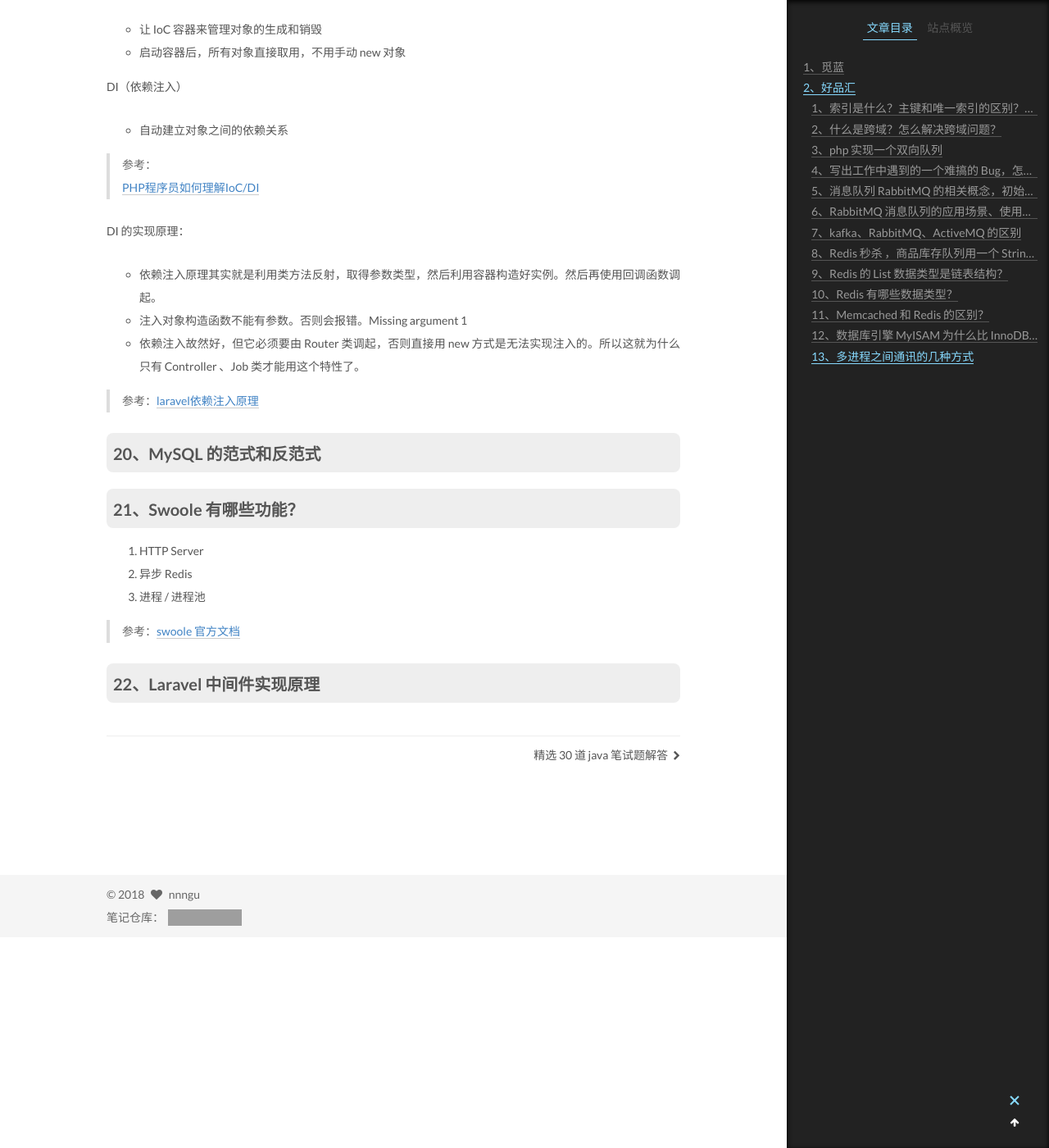
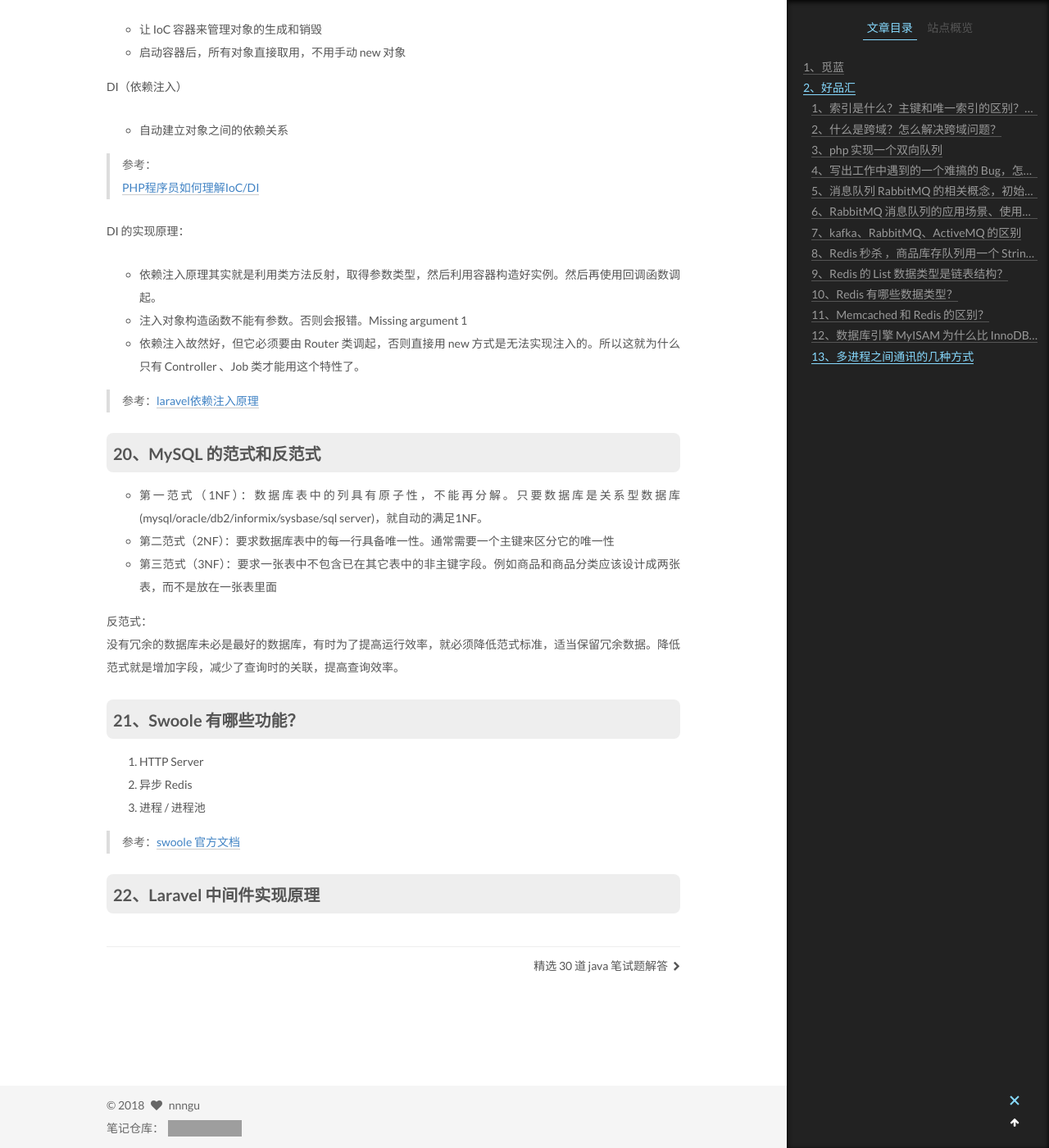
Before and after one commit to nnngu/LearningNotes, a Jekyll site: the page built from _posts/2018-06-05-PHP 面试题收集.md, in a window 1280 px wide and 1400 px high, scrolled down 12159 px. Shown: the whole window at 82% size. Built offline with Jekyll 4.4.1, drawn with Linux system fonts in a browser that asks for light colours; grey boxes are pictures that could not be loaded.

Commit message:
修改文件: _posts/2018-06-05-PHP 面试题收集.md

```diff
--- a/_posts/2018-06-05-PHP 面试题收集.md
+++ b/_posts/2018-06-05-PHP 面试题收集.md
@@ -444,7 +444,12 @@ DI 的实现原理：
 
 ### 20、MySQL 的范式和反范式
 
+- 第一范式（1NF）：数据库表中的列具有原子性，不能再分解。只要数据库是关系型数据库(mysql/oracle/db2/informix/sysbase/sql server)，就自动的满足1NF。
+- 第二范式（2NF）：要求数据库表中的每一行具备唯一性。通常需要一个主键来区分它的唯一性
+- 第三范式（3NF）：要求一张表中不包含已在其它表中的非主键字段。例如商品和商品分类应该设计成两张表，而不是放在一张表里面
 
+反范式：
+没有冗余的数据库未必是最好的数据库，有时为了提高运行效率，就必须降低范式标准，适当保留冗余数据。降低范式就是增加字段，减少了查询时的关联，提高查询效率。
 
 ### 21、Swoole 有哪些功能？
 
```
